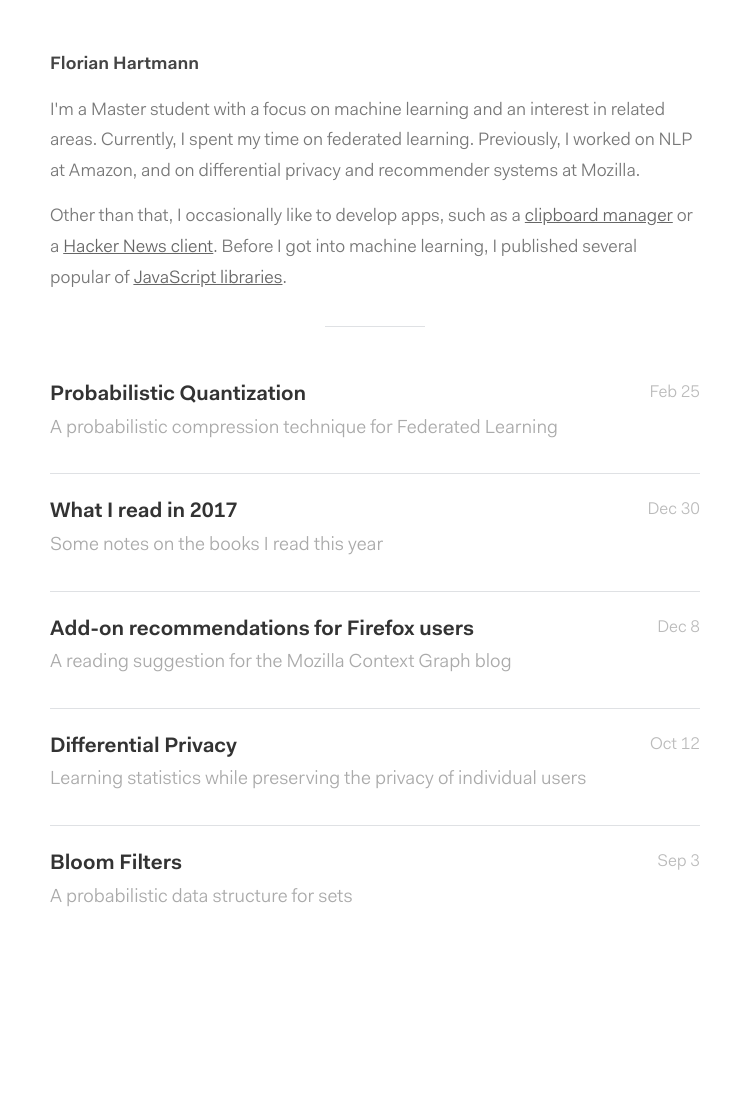
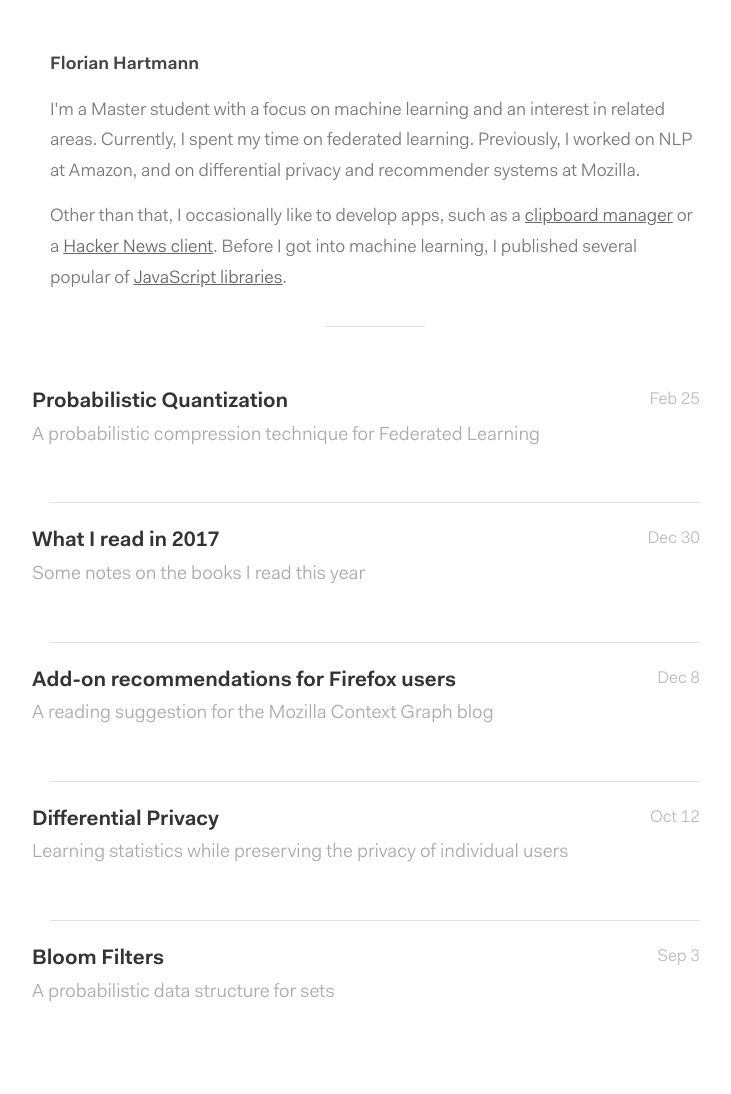
Before and after one commit to florian/florian.github.io, a Jekyll site: the page built from index.html, in a window 1280 px wide. Shown: the whole page, without its empty margins (265-996 px from the left). Built offline with Jekyll 4.4.1, drawn with Linux system fonts in a browser that asks for light colours; the list of posts is cut into pages by our own code; before the commit the page ends 977 px from its top, so only the background shows below that.

Commit message:
Adapt styling of lists

```diff
--- a/_sass/_base.scss
+++ b/_sass/_base.scss
@@ -80,6 +80,11 @@ li {
     > ol {
          margin-bottom: 0;
     }
+}
+
+li {
+    padding: 7px 0;
+    text-indent: -1em;
 }
 
 article li::before {
```
Also changed, not shown: __drafts/bloom-filters.md (renamed from _drafts/bloom-filters.md), __drafts/decision-trees.md (renamed from _drafts/decision-trees.md), __drafts/hashing-applications.md (renamed from _drafts/hashing-applications.md), __drafts/id3.md (renamed from _drafts/id3.md), __drafts/learning-ml.md (renamed from _drafts/learning-ml.md), __drafts/mnist.md (renamed from _drafts_no_text/mnist.md), __drafts/recurrent.md (renamed from _drafts_no_text/recurrent.md).
